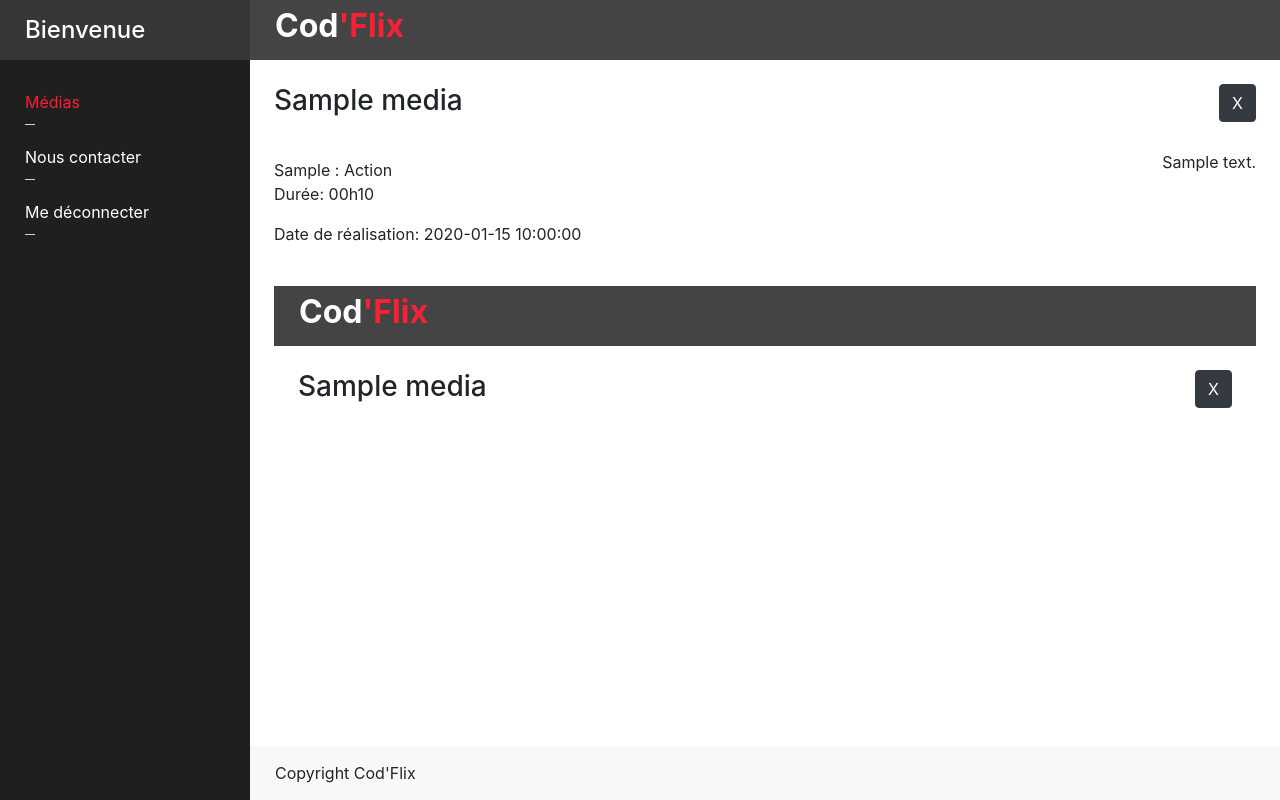
After one commit to J4ckyLIM/Ec_code2020, a PHP site: template view/mediaDetails.php in a window 1280 px wide. The commit adds this page. Run offline with PHP 8.4, Linux system fonts and the light colour scheme; the template is opened without the code that fills it: most values are stand-ins (such as "Sample title", 1, 10 or a date in 2020); a stand-in replaces the project's code that opens the database connection.

Commit message:
Feat: Add medial detail view + query media based on ID// Fix css for media detail and add js Function to convert html data

```diff
--- a/codflix.sql
+++ b/codflix.sql
@@ -60,6 +60,8 @@ CREATE TABLE `media` (
   `status` varchar(20) NOT NULL,
   `release_date` date NOT NULL,
   `summary` longtext NOT NULL,
+  `duration` int(11) NOT NULL,
+  `season` int(11) NULL,
   `trailer_url` varchar(100) NOT NULL
 ) ENGINE=InnoDB DEFAULT CHARSET=latin1;
 
--- a/controller/MediaController.php
+++ b/controller/MediaController.php
@@ -18,7 +18,9 @@ if(isset( $_GET['media'])){
 
 function showMedia($id) {
   console_log($id);
-  //require("view/mediaDetails.php");
+  $media = Media::getMediaById($id);
+  console_log($media);
+  require("view/mediaDetails.php");
 }
 
 
--- a/public/css/layout/pages/media.css
+++ b/public/css/layout/pages/media.css
@@ -18,7 +18,7 @@
     padding-bottom: 25px;
 }
 
-.media-list .item .video {
+.media-list .item .video{
     width: 100%;
 }
 
@@ -52,6 +52,10 @@
 
 }
 
+.video {
+    height: 40%;
+}
+
 @media screen and (max-width: 768px) {
     .media-list .item {
         flex-basis: 100%;
--- a/public/js/script.js
+++ b/public/js/script.js
@@ -1,3 +1,4 @@
+
 $(document).ready(function() {
 
   $( '#sidebarCollapse' ).on( 'click', function() {
@@ -7,3 +8,48 @@ $(document).ready(function() {
   });
 
 });
+
+// Once the actual window loads, it fires this function
+window.onload = function() {
+  $('#media_duration')[0].textContent = formatDuration($('#media_duration')[0].textContent)
+  $('#media_genre')[0].textContent = genreIdConvertor($('#media_genre')[0].textContent)
+}
+
+/**
+ * Convert a duration to xx:mm format (eg: 05h28)
+ * @param {Number} minutes
+ * @return {String} final value (eg: "Durée: 05h28")
+ */
+function formatDuration(minutes){
+  let h = Math.floor(minutes / 60);
+  let m = minutes % 60;
+  h = h < 10 ? '0' + h : h;
+  m = m < 10 ? '0' + m : m;
+  return ("Durée: " + h + "h" + m);
+}
+
+/**
+ * Convert the given id to the value corresponding to it in database (eg: 1 = Action ...)
+ * @param {String} value genre id of the film/serie
+ * @return {String} the value it is corresponding to (eg: "Genre: Action")
+ */
+function genreIdConvertor(value) {
+  let id = value.split(' ')[0]
+  let type = value.split(' ')[1]
+  let finalType = type.charAt(0).toUpperCase() + type.slice(1)
+  let genre = ""
+  switch(id){
+    case "1":
+      genre = "Action"
+      break;
+    case "2":
+      genre = "Horreur"
+      break;
+    case "3":
+      genre = "Science-Fiction"
+      break;
+    default:
+      genre = "Non défini"
+  }
+  return (finalType + ' : '+ genre)
+}
--- /dev/null
+++ b/view/mediaDetails.php
@@ -0,0 +1,35 @@
+<?php ob_start(); ?>
+
+<div class="row">
+    <div class="col-md-4">
+        <h3><?= $media['title'] ?></h3>
+    </div>
+    <div class="col d-flex justify-content-end">
+        <div>
+            <a href="/Ec_code2020" class="btn btn-dark">X</a>
+        </div>
+
+    </div>
+</div>
+
+<div class="col mt-4">
+    <div class="row mt-4">
+        <div class="col mt-2">
+            <span id="media_genre" class="row"><?= $media['genre_id']?> <?= $media['type']?></span>
+            <p class="row" id="media_duration"><?= $media['duration']?></p>
+            <p class="row">Date de réalisation: <?= $media['release_date']?></p>
+        </div>
+        <span><?= $media['summary']?></span>
+        <p></p>
+    </div>
+    <div class="row video mt-4">
+        <iframe allowfullscreen="true" frameborder="0" width="100%"
+            src="<?= $media['trailer_url']; ?>" ></iframe>
+    </div>
+
+</div>
+
+
+<?php $content = ob_get_clean(); ?>
+
+<?php require('dashboard.php'); ?>
```
Also changed, not shown: model/media.php (+11 -0 lines).
